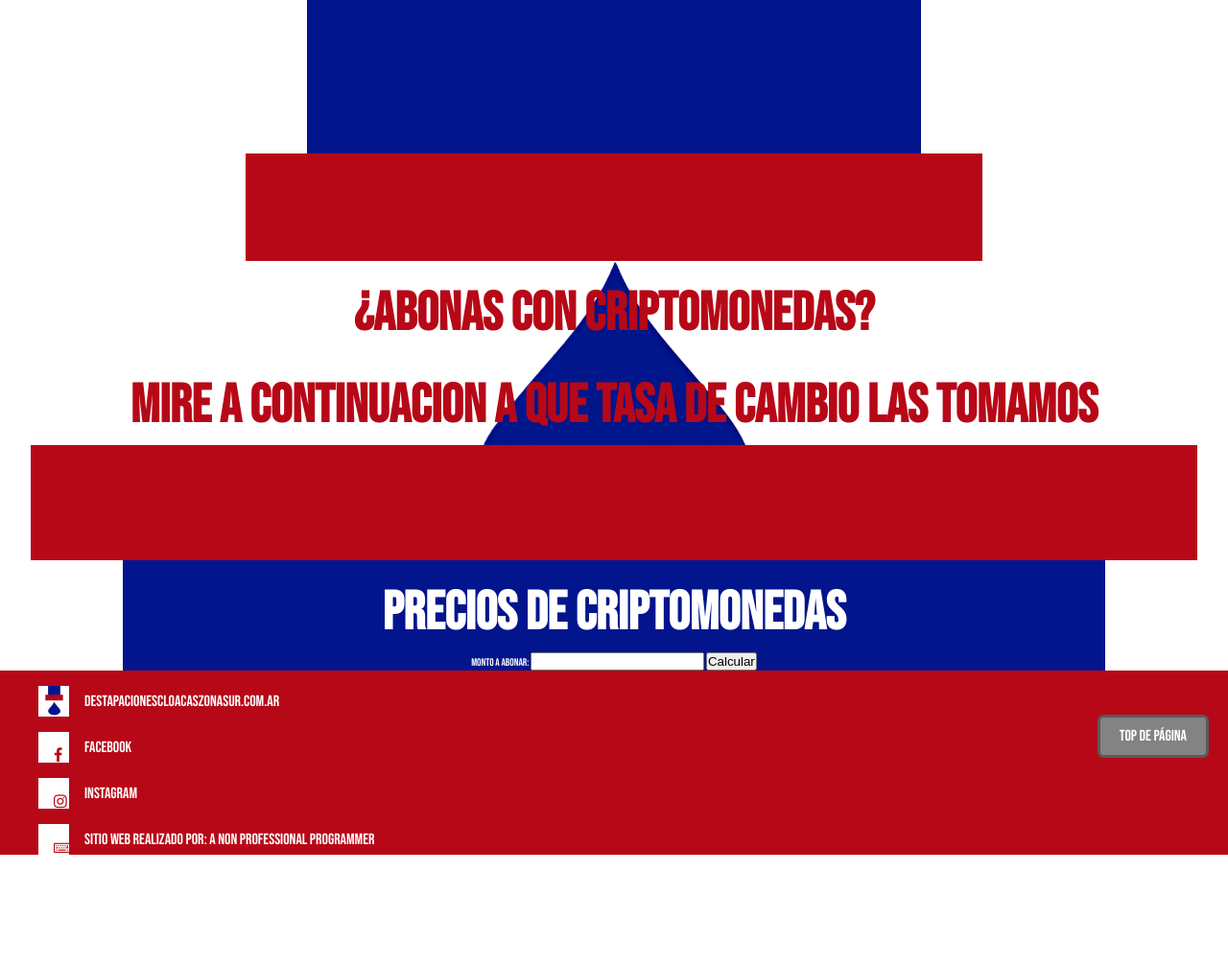
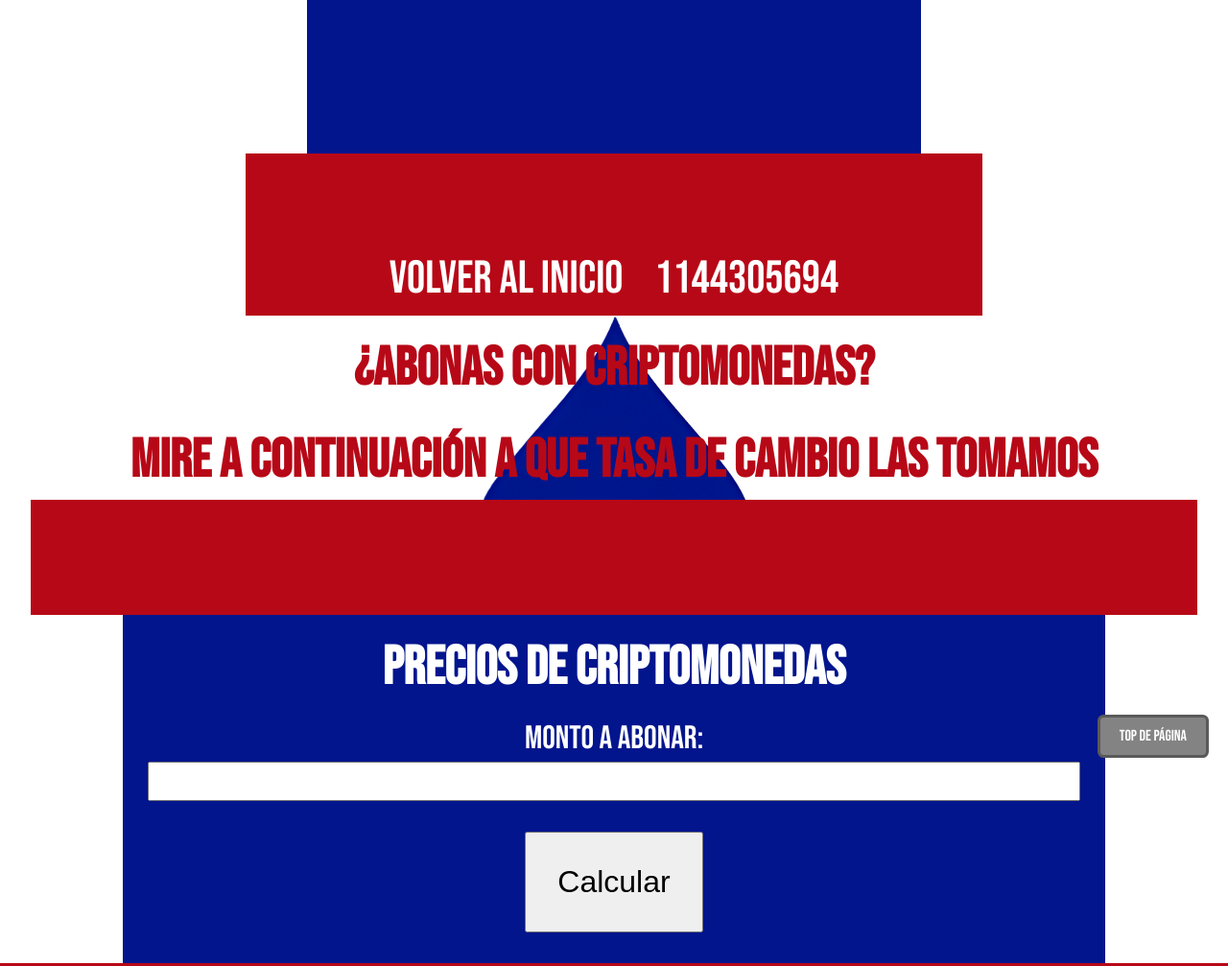
Before and after one commit to sakuradev123/destapacionescloacaszonasur, a plain HTML site: page pagos/criptomonedas.html in a window 1280 px wide. Shown: the top 1007 px of the page at 96% size. Before the commit the page ends 891 px from the top, so only its background shows below. Drawn offline with nearby package versions, Linux system fonts and the light colour scheme.

Commit message:
Update criptomonedas.html

```diff
--- a/pagos/criptomonedas.html
+++ b/pagos/criptomonedas.html
@@ -5,13 +5,13 @@
     <meta charset="UTF-8">
     <meta name="viewport" content="width=device-width, initial-scale=1.0">
     <meta name="description"
-        content="Información de tasas de cambio de criptomonedas que aceptamos ingresando el importe a abonar">
-    <meta name="keywords" content="destapaciones, cloacas, cloacales, zona sur">
+        content="Información de las cotizaciones cripto que tomamos para abonar destapaciones de cañerías, cloacas y desagües de cloacas en la zona sur de Buenos Aires.">
+    <meta name="keywords" content="destapaciones, cañerias, precios, cripto, cloacas, cloacales, zona sur">
     <meta name="robots" content="index, follow">
     <meta name="author" content="destapacionescloacaszonasur.com.ar">
 
     <link rel="icon" type="image/x-icon" href="../favicon.ico">
-    <title>Servicios de destapaciones de cloacas | Cotizacion de las criptomonedas acpetadas</title>
+    <title>Servicios de destapaciones | Cotizacion de las criptomonedas acpetadas</title>
     <link rel="stylesheet" href="https://cdnjs.cloudflare.com/ajax/libs/font-awesome/4.7.0/css/font-awesome.min.css">
     <link rel="stylesheet" href="https://cdnjs.cloudflare.com/ajax/libs/animate.css/4.1.1/animate.min.css">
     <link rel="stylesheet" href="../estilos.css">
@@ -43,10 +43,10 @@
     <nav>
         <ul>
             <li>
-                <a href="#servicios"></a>
+                <a href="../index.html">Volver al inicio</a>
             </li>
             <li>
-                <a href="#contacto"></a>
+                <a href="#contacto">1144305694</a>
             </li>
         </ul>
     </nav>
@@ -56,7 +56,7 @@
     <header>
         <div class="contenedor">
             <div id="contacto">
-                <h1>¿Abonas con criptomonedas?<br> Mire a continuacion a que tasa de cambio las tomamos</h1>
+                <h1>¿Abonas con criptomonedas?<br> Mire a continuación a que tasa de cambio las tomamos</h1>
                 <p style="font-size: xxx-large"></p>
                 <p></p>
                 <div class="button button1"></div>
@@ -72,9 +72,11 @@
 
             <div class="content">
                 <h1>Precios de Criptomonedas</h1>
-                <label for="monto">Monto a Abonar:</label>
-                <input type="number" id="monto" name="monto">
-                <button onclick="calcular()">Calcular</button>
+                <div style="width: 100%; height: auto;">
+                    <label for="monto" style="font-size: 3em;">Monto a Abonar:</label>
+                    <input type="number" id="monto" name="monto" style="font-size: 2em;width: 100%;">
+                    <button onclick="calcular()" style="font-size: 2em;margin: 1em;padding: 1em;">Calcular</button>
+                </div>
                 <div id="precios"></div>
             </div>
 
@@ -88,7 +90,7 @@
         <div class="contenedor">
             <div class="separador_box_footer">
                 <img src="../logo.jpg" alt="logotipo">
-                <a href="www.destapacionescloacaszonasur.com.ar">destapacionescloacaszonasur.com.ar</a>
+                <a href="../index.html">destapacionescloacaszonasur.com.ar</a>
             </div>
             <div class="separador_box_footer">
                 <i class="fa fa-facebook" style="width: 2em;height: 2em;background-color: #ffffff;padding: 1em;"></i>
@@ -123,25 +125,25 @@
 
             if (exchange.toLowerCase() === "all") {
                 const orderedData = Object.entries(data)
-                    .filter(([exchange, {totalAsk, totalBid}]) => totalAsk !== 0 && totalBid !== 0)
-                    .map(([exchange, {ask, totalAsk, bid, totalBid, time}]) => ({exchange, ask, totalAsk, bid, totalBid, time}));
+                    .filter(([exchange, { totalAsk, totalBid }]) => totalAsk !== 0 && totalBid !== 0)
+                    .map(([exchange, { ask, totalAsk, bid, totalBid, time }]) => ({ exchange, ask, totalAsk, bid, totalBid, time }));
 
                 let numeroPromedio;
                 if (operation.toLowerCase() === "buy") {
                     orderedData.sort((a, b) => a.totalAsk - b.totalAsk);
-                    numeroPromedio = orderedData.slice(0, 10).reduce((acc, {totalAsk}) => acc + totalAsk, 0) / 10;
+                    numeroPromedio = orderedData.slice(0, 10).reduce((acc, { totalAsk }) => acc + totalAsk, 0) / 10;
                 } else if (operation.toLowerCase() === "sell") {
                     orderedData.sort((a, b) => b.totalBid - a.totalBid);
-                    numeroPromedio = orderedData.slice(0, 10).reduce((acc, {totalBid}) => acc + totalBid, 0) / 10;
+                    numeroPromedio = orderedData.slice(0, 10).reduce((acc, { totalBid }) => acc + totalBid, 0) / 10;
                 }
 
-                console.log(`Precio promedio: ${numeroPromedio} de los primeros 10 exchanges`);
-                return {orderedData, numeroPromedio};
+                //console.log(`Precio promedio: ${numeroPromedio} de los primeros 10 exchanges`);
+                return { orderedData, numeroPromedio };
             } else {
                 const exchangeData = data[exchange.toLowerCase()];
                 if (!exchangeData) {
-                    console.log("El exchange no está en la lista de exchanges");
-                    console.log(`Exchanges disponibles: ${exchanges}`);
+                    //console.log("El exchange no está en la lista de exchanges");
+                    //console.log(`Exchanges disponibles: ${exchanges}`);
                     return null;
                 }
                 return exchangeData;
@@ -165,6 +167,10 @@
         const montoFiatPagado = document.getElementById('monto').value;
         if (!montoFiatPagado) {
             alert('Por favor ingresa el monto a abonar.');
+            return;
+        }
+        if (montoFiatPagado <= 0) {
+            alert('Por favor ingresa un monto mayor a cero.');
             return;
         }
 
```
